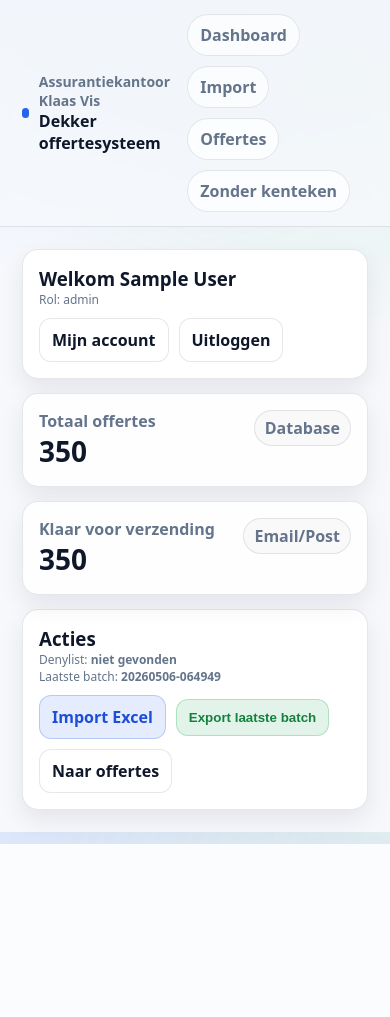
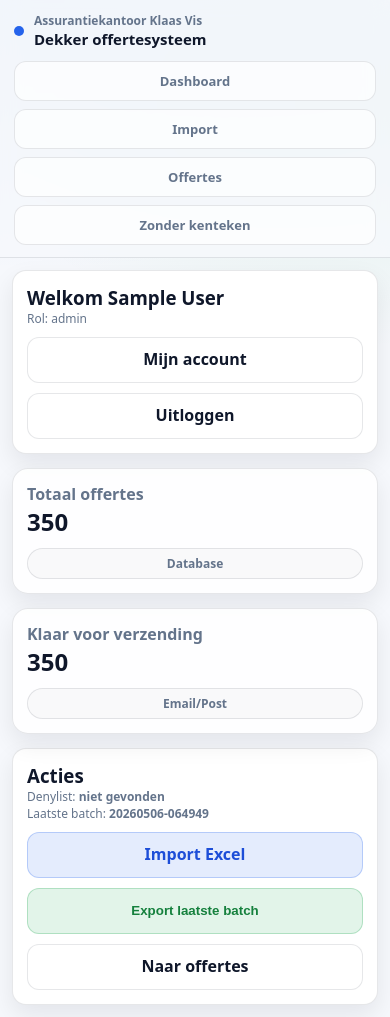
Before and after one commit to KlaasVis1834/Dekkerautoverzekering-offertesysteem, a Flask app: page / in a window 390 px wide. Before the commit the page ends 844 px from the top, so only its background shows below. Run offline with Flask 3, Linux system fonts and the light colour scheme; the visitor is signed in with stand-in values (Sample User, id 1); data comes from the database, SQL or seed files in the repository.

Commit message:
Update base.html

```diff
--- a/ui/templates/base.html
+++ b/ui/templates/base.html
@@ -19,7 +19,13 @@
       --radius: 16px;
       --radius2: 12px;
     }
+
     *{box-sizing:border-box}
+
+    html{
+      -webkit-text-size-adjust:100%;
+    }
+
     body{
       margin:0;
       font-family: ui-sans-serif, system-ui, -apple-system, Segoe UI, Roboto, Arial;
@@ -27,22 +33,57 @@
                   radial-gradient(700px 450px at 90% 10%, rgba(22,163,74,.10), transparent 55%),
                   var(--bg);
       color:var(--text);
+      overflow-x:hidden;
     }
+
     a{color:inherit; text-decoration:none}
+
     header{
-      position:sticky; top:0; z-index:10;
+      position:sticky;
+      top:0;
+      z-index:10;
       backdrop-filter: blur(10px);
       background: rgba(246,248,252,.85);
       border-bottom:1px solid var(--line);
     }
+
     .topbar{
-      max-width:1200px; margin:0 auto;
+      max-width:1200px;
+      margin:0 auto;
       padding:14px 22px;
-      display:flex; gap:14px; align-items:center; justify-content:space-between;
+      display:flex;
+      gap:14px;
+      align-items:center;
+      justify-content:space-between;
     }
-    .brand{display:flex; gap:10px; align-items:center; font-weight:900}
-    .dot{width:10px; height:10px; border-radius:999px; background:var(--accent)}
-    nav{display:flex; gap:10px; flex-wrap:wrap}
+
+    .brand{
+      display:flex;
+      gap:10px;
+      align-items:center;
+      font-weight:900;
+      min-width:0;
+    }
+
+    .brand > div{
+      min-width:0;
+    }
+
+    .dot{
+      width:10px;
+      height:10px;
+      border-radius:999px;
+      background:var(--accent);
+      flex:0 0 auto;
+    }
+
+    nav{
+      display:flex;
+      gap:10px;
+      flex-wrap:wrap;
+      justify-content:flex-end;
+    }
+
     .navlink{
       padding:9px 12px;
       border:1px solid var(--line);
@@ -51,39 +92,99 @@
       color: var(--muted);
       font-weight:700;
       transition:.15s;
+      white-space:nowrap;
     }
-    .navlink:hover{transform:translateY(-1px); color:var(--text); border-color:rgba(15,23,42,.18)}
-    .wrap{max-width:1200px; margin:0 auto; padding:22px}
-    .grid{display:grid; gap:14px}
-    .grid-4{grid-template-columns: repeat(4, minmax(0,1fr))}
-    .grid-2{grid-template-columns: repeat(2, minmax(0,1fr))}
-    @media (max-width: 980px){ .grid-4{grid-template-columns: repeat(2,1fr)} .grid-2{grid-template-columns:1fr} }
+
+    .navlink:hover{
+      transform:translateY(-1px);
+      color:var(--text);
+      border-color:rgba(15,23,42,.18);
+    }
+
+    .wrap{
+      max-width:1200px;
+      margin:0 auto;
+      padding:22px;
+      width:100%;
+    }
+
+    .grid{
+      display:grid;
+      gap:14px;
+    }
+
+    .grid-4{
+      grid-template-columns: repeat(4, minmax(0,1fr));
+    }
+
+    .grid-2{
+      grid-template-columns: repeat(2, minmax(0,1fr));
+    }
+
+    @media (max-width: 980px){
+      .grid-4{grid-template-columns: repeat(2,1fr)}
+      .grid-2{grid-template-columns:1fr}
+    }
+
     .card{
       background: var(--card);
       border:1px solid var(--line);
       border-radius: var(--radius);
       box-shadow: var(--shadow);
       padding:16px;
+      max-width:100%;
     }
+
     .muted{color:var(--muted)}
+
     .kpi{
-      display:flex; align-items:flex-start; justify-content:space-between; gap:10px;
+      display:flex;
+      align-items:flex-start;
+      justify-content:space-between;
+      gap:10px;
       padding:16px;
       border-radius: var(--radius);
       border:1px solid var(--line);
       background: rgba(255,255,255,.85);
       box-shadow: var(--shadow);
+      min-width:0;
     }
-    .kpi .n{font-size:28px; font-weight:900}
-    .kpi .t{color:var(--muted); font-weight:800}
+
+    .kpi .n{
+      font-size:28px;
+      font-weight:900;
+    }
+
+    .kpi .t{
+      color:var(--muted);
+      font-weight:800;
+    }
+
     .badge{
-      display:inline-flex; align-items:center; gap:8px;
-      padding:6px 10px; border-radius:999px; border:1px solid var(--line);
-      background: rgba(15,23,42,.02); color: var(--muted); font-weight:800;
+      display:inline-flex;
+      align-items:center;
+      gap:8px;
+      padding:6px 10px;
+      border-radius:999px;
+      border:1px solid var(--line);
+      background: rgba(15,23,42,.02);
+      color: var(--muted);
+      font-weight:800;
+      white-space:nowrap;
     }
-    .row{display:flex; gap:10px; flex-wrap:wrap; align-items:center}
+
+    .row{
+      display:flex;
+      gap:10px;
+      flex-wrap:wrap;
+      align-items:center;
+    }
+
     .btn{
-      display:inline-flex; align-items:center; justify-content:center; gap:8px;
+      display:inline-flex;
+      align-items:center;
+      justify-content:center;
+      gap:8px;
       padding:10px 12px;
       border-radius: 12px;
       border:1px solid var(--line);
@@ -93,11 +194,33 @@
       cursor:pointer;
       transition:.15s;
       user-select:none;
+      min-height:42px;
+      line-height:1.2;
     }
-    .btn:hover{transform:translateY(-1px); border-color:rgba(15,23,42,.18)}
-    .btn.primary{background: rgba(37,99,235,.12); border-color: rgba(37,99,235,.25); color:#1d4ed8}
-    .btn.ok{background: rgba(22,163,74,.12); border-color: rgba(22,163,74,.25); color:#15803d}
-    .btn.danger{background: rgba(220,38,38,.12); border-color: rgba(220,38,38,.25); color:#b91c1c}
+
+    .btn:hover{
+      transform:translateY(-1px);
+      border-color:rgba(15,23,42,.18);
+    }
+
+    .btn.primary{
+      background: rgba(37,99,235,.12);
+      border-color: rgba(37,99,235,.25);
+      color:#1d4ed8;
+    }
+
+    .btn.ok{
+      background: rgba(22,163,74,.12);
+      border-color: rgba(22,163,74,.25);
+      color:#15803d;
+    }
+
+    .btn.danger{
+      background: rgba(220,38,38,.12);
+      border-color: rgba(220,38,38,.25);
+      color:#b91c1c;
+    }
+
     input, select, textarea{
       background: #fff;
       border:1px solid var(--line);
@@ -106,8 +229,16 @@
       padding:10px 12px;
       outline:none;
       min-width: 200px;
+      max-width:100%;
+      font-size:16px;
     }
-    textarea{min-height:70px; min-width: 320px}
+
+    textarea{
+      min-height:70px;
+      min-width: 320px;
+      width:100%;
+    }
+
     table{
       width:100%;
       border-collapse:separate;
@@ -117,24 +248,208 @@
       border-radius: var(--radius);
       background: #fff;
     }
+
     th, td{
       padding:10px 10px;
       border-bottom:1px solid var(--line);
       vertical-align:top;
       font-size:14px;
     }
-    th{color:var(--muted); text-align:left; font-weight:900; background: rgba(15,23,42,.03)}
+
+    th{
+      color:var(--muted);
+      text-align:left;
+      font-weight:900;
+      background: rgba(15,23,42,.03);
+    }
+
     tr:last-child td{border-bottom:0}
-    .pill{padding:6px 10px; border-radius:999px; font-weight:900; border:1px solid var(--line); display:inline-flex}
-    .pill.ok{background: rgba(22,163,74,.10); color:#15803d; border-color: rgba(22,163,74,.22)}
-    .pill.warn{background: rgba(217,119,6,.10); color:#b45309; border-color: rgba(217,119,6,.22)}
-    .pill.bad{background: rgba(220,38,38,.10); color:#b91c1c; border-color: rgba(220,38,38,.22)}
-    .flash{margin:12px 0; padding:12px 14px; border-radius:14px; border:1px solid var(--line); background:#fff}
-    .flash.ok{border-color: rgba(22,163,74,.25); background: rgba(22,163,74,.08)}
-    .flash.error{border-color: rgba(220,38,38,.25); background: rgba(220,38,38,.08)}
+
+    .pill{
+      padding:6px 10px;
+      border-radius:999px;
+      font-weight:900;
+      border:1px solid var(--line);
+      display:inline-flex;
+      white-space:nowrap;
+    }
+
+    .pill.ok{
+      background: rgba(22,163,74,.10);
+      color:#15803d;
+      border-color: rgba(22,163,74,.22);
+    }
+
+    .pill.warn{
+      background: rgba(217,119,6,.10);
+      color:#b45309;
+      border-color: rgba(217,119,6,.22);
+    }
+
+    .pill.bad{
+      background: rgba(220,38,38,.10);
+      color:#b91c1c;
+      border-color: rgba(220,38,38,.22);
+    }
+
+    .flash{
+      margin:12px 0;
+      padding:12px 14px;
+      border-radius:14px;
+      border:1px solid var(--line);
+      background:#fff;
+    }
+
+    .flash.ok{
+      border-color: rgba(22,163,74,.25);
+      background: rgba(22,163,74,.08);
+    }
+
+    .flash.error{
+      border-color: rgba(220,38,38,.25);
+      background: rgba(220,38,38,.08);
+    }
+
     .small{font-size:12px}
-    .split{display:flex; gap:14px; flex-wrap:wrap}
-    .split > *{flex:1; min-width: 320px}
+
+    .split{
+      display:flex;
+      gap:14px;
+      flex-wrap:wrap;
+    }
+
+    .split > *{
+      flex:1;
+      min-width: 320px;
+    }
+
+    @media (max-width: 760px){
+      .topbar{
+        padding:12px 14px;
+        flex-direction:column;
+        align-items:stretch;
+        gap:12px;
+      }
+
+      .brand{
+        width:100%;
+      }
+
+      .brand div div:first-child{
+        font-size:12px !important;
+      }
+
+      .brand div div:last-child{
+        font-size:15px !important;
+      }
+
+      nav{
+        width:100%;
+        display:grid;
+        grid-template-columns: repeat(2, minmax(0,1fr));
+        gap:8px;
+      }
+
+      .navlink{
+        width:100%;
+        text-align:center;
+        padding:10px 8px;
+        font-size:13px;
+        border-radius:12px;
+      }
+
+      .wrap{
+        padding:14px;
+      }
+
+      .card{
+        padding:14px;
+        border-radius:14px;
+      }
+
+      .grid-4,
+      .grid-2{
+        grid-template-columns:1fr;
+      }
+
+      .kpi{
+        padding:14px;
+      }
+
+      .kpi .n{
+        font-size:24px;
+      }
+
+      .row{
+        width:100%;
+        align-items:stretch;
+      }
+
+      .row > .btn,
+      .row > form,
+      .row > form .btn,
+      .row > a{
+        width:100%;
+      }
+
+      .btn{
+        width:100%;
+        min-height:46px;
+        padding:12px 14px;
+      }
+
+      input,
+      select,
+      textarea{
+        width:100%;
+        min-width:0;
+        min-height:46px;
+      }
+
+      textarea{
+        min-width:0;
+      }
+
+      table{
+        display:block;
+        overflow-x:auto;
+        white-space:nowrap;
+        -webkit-overflow-scrolling:touch;
+      }
+
+      th,
+      td{
+        font-size:13px;
+        padding:9px 8px;
+      }
+
+      .split > *{
+        min-width:100%;
+      }
+
+      .badge{
+        font-size:12px;
+      }
+    }
+
+    @media (max-width: 420px){
+      nav{
+        grid-template-columns:1fr;
+      }
+
+      .wrap{
+        padding:12px;
+      }
+
+      .kpi{
+        flex-direction:column;
+      }
+
+      .badge{
+        width:100%;
+        justify-content:center;
+      }
+    }
   </style>
 </head>
 <body>
```
